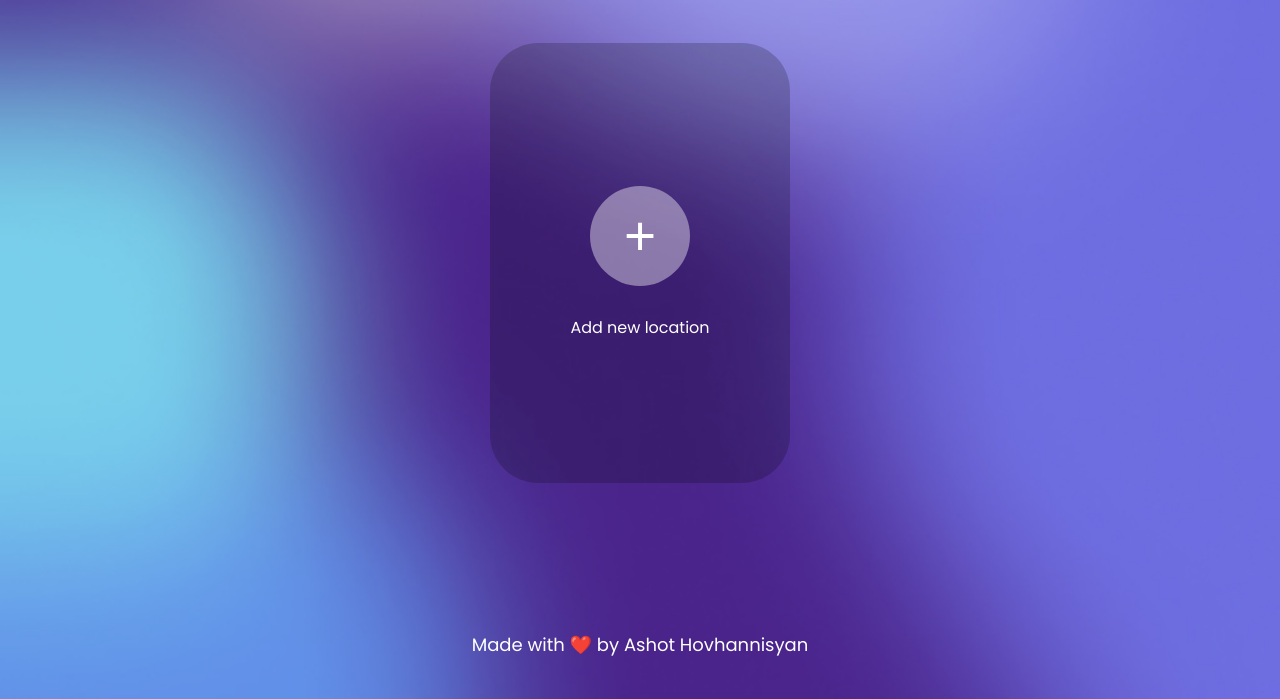
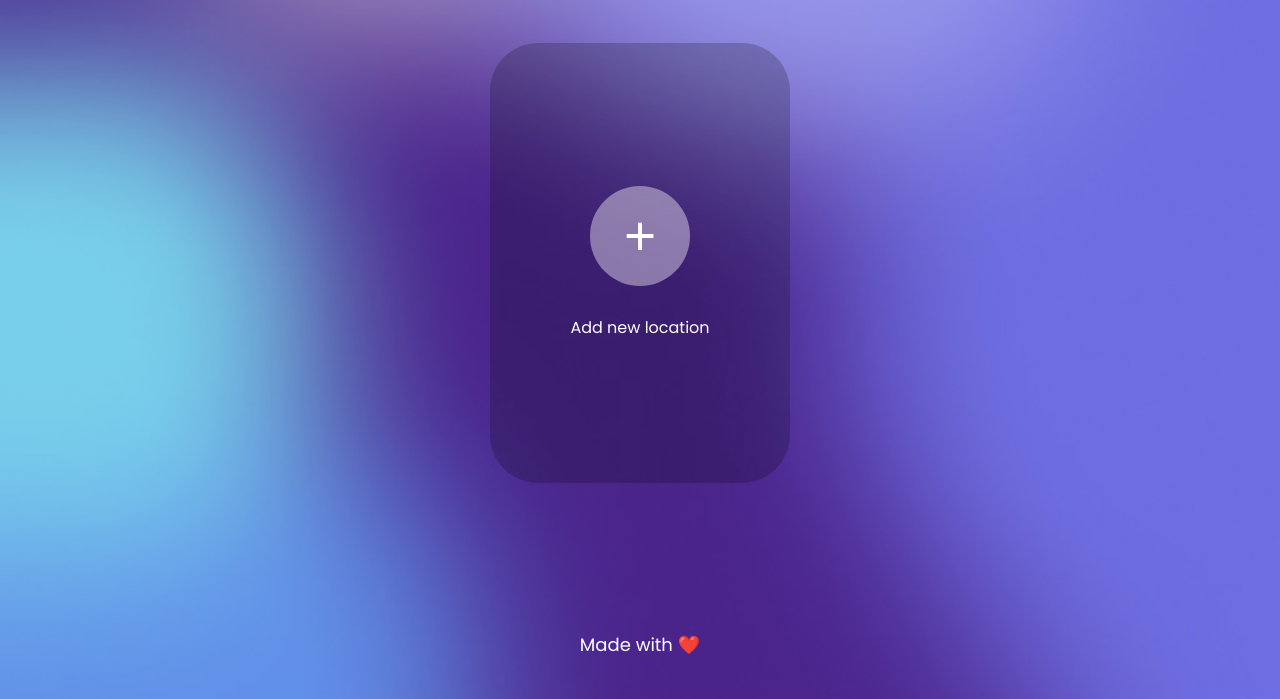
Before and after one commit to Martirosyan777/Weather-API, a plain HTML site: page index.html in a window 1280 px wide. Shown: the part 101-800 px from the top of the page. Drawn offline with Linux system fonts and the light colour scheme.

Commit message:
Update index.html

```diff
--- a/index.html
+++ b/index.html
@@ -44,7 +44,7 @@
     </div>
   </main>
   <footer>
-    Made with ❤️ by Ashot Hovhannisyan
+    Made with ❤️
   </footer>
 
 
```
